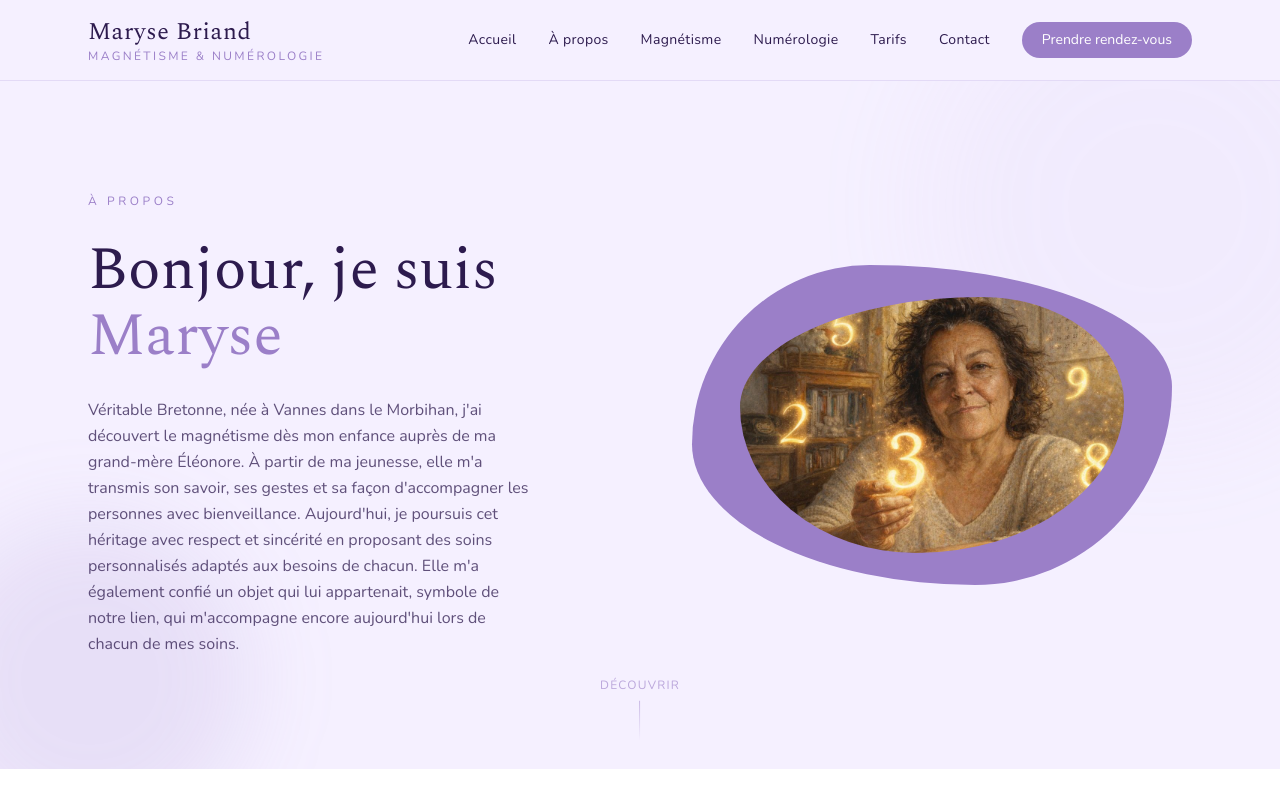
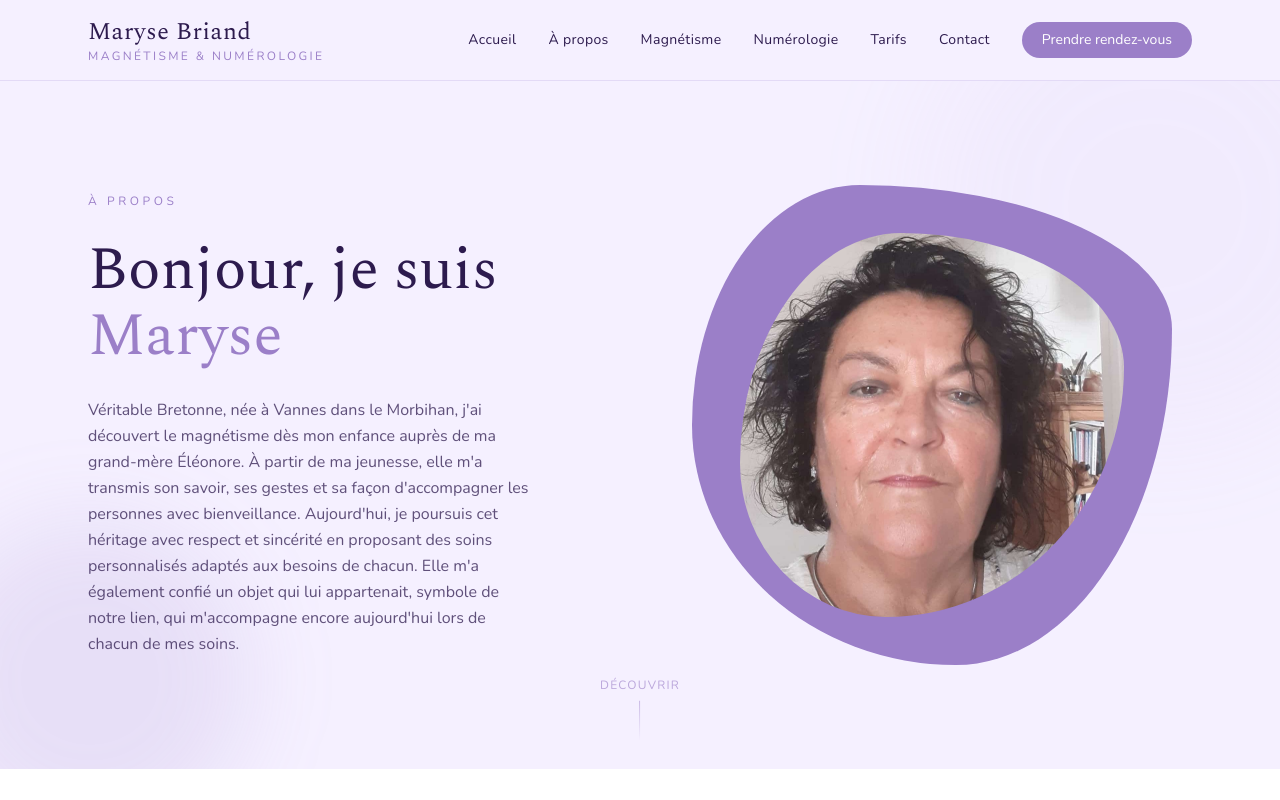
Before and after one commit to GumSurf/maryse-bien-etre, a Next.js app: page /about in a window 1280 px wide. Shown: the top 800 px of the page. Built offline with nearby package versions, Linux system fonts and the light colour scheme.

Commit message:
Add: change photo on about

```diff
--- a/src/app/about/page.tsx
+++ b/src/app/about/page.tsx
@@ -109,16 +109,16 @@ export default function AboutPage() {
           </div>
 
           <motion.div
-            variants={fadeUp} initial="hidden" animate="visible" custom={1}
+            variants={fadeUp} initial="hidden" whileInView="visible" viewport={{ once: true }} custom={1}
             className="flex justify-center"
           >
             <BlobImage
-              variant={1}
-              className="w-64 h-64 md:w-full md:max-w-sm md:aspect-[4/5]"
+              variant={4}
+              className="w-64 aspect-[4/5] md:w-full md:max-w-sm"
             >
               <Image
-                src="/maryse_2.jpg"
-                alt="Photo de Maryse"
+                src="/maryse_6.jpeg"
+                alt="Photo de Magnetisme"
                 fill
                 className="object-cover"
               />
```
